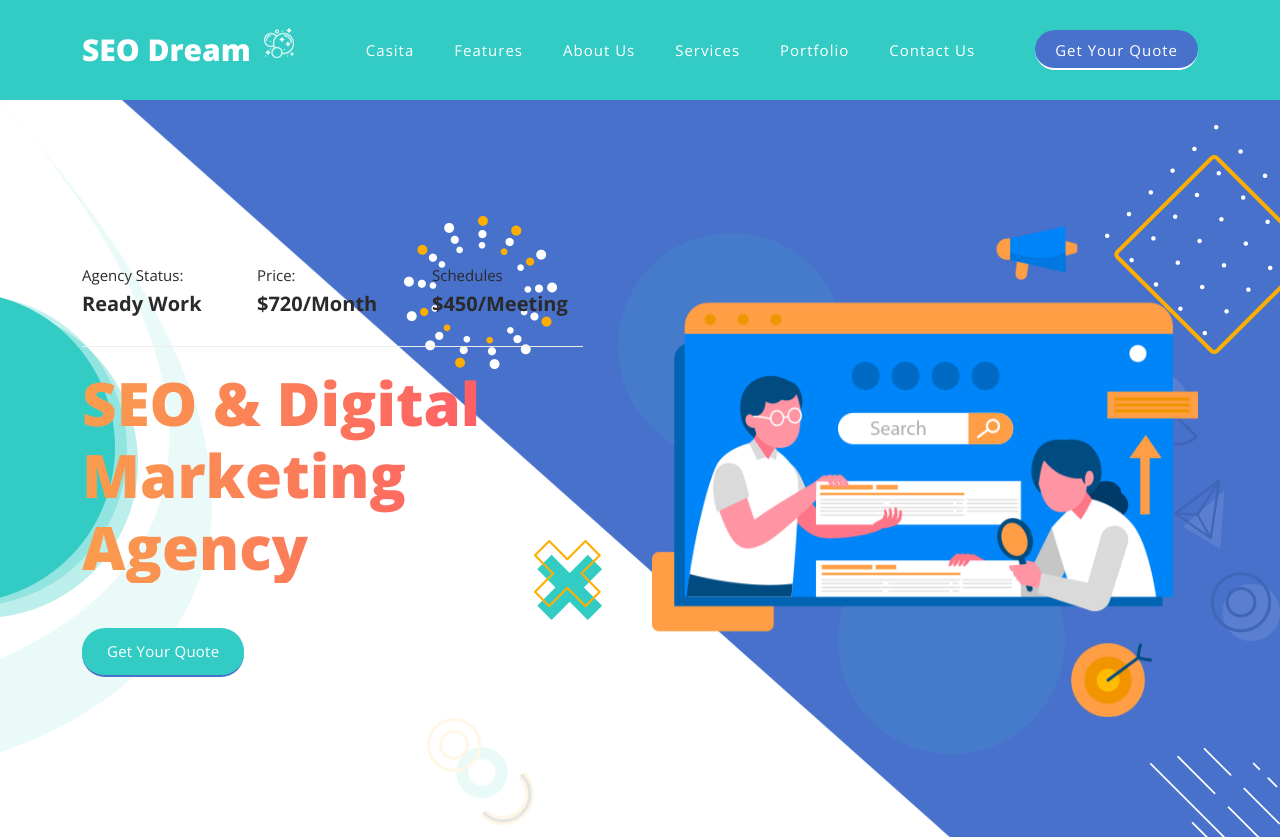
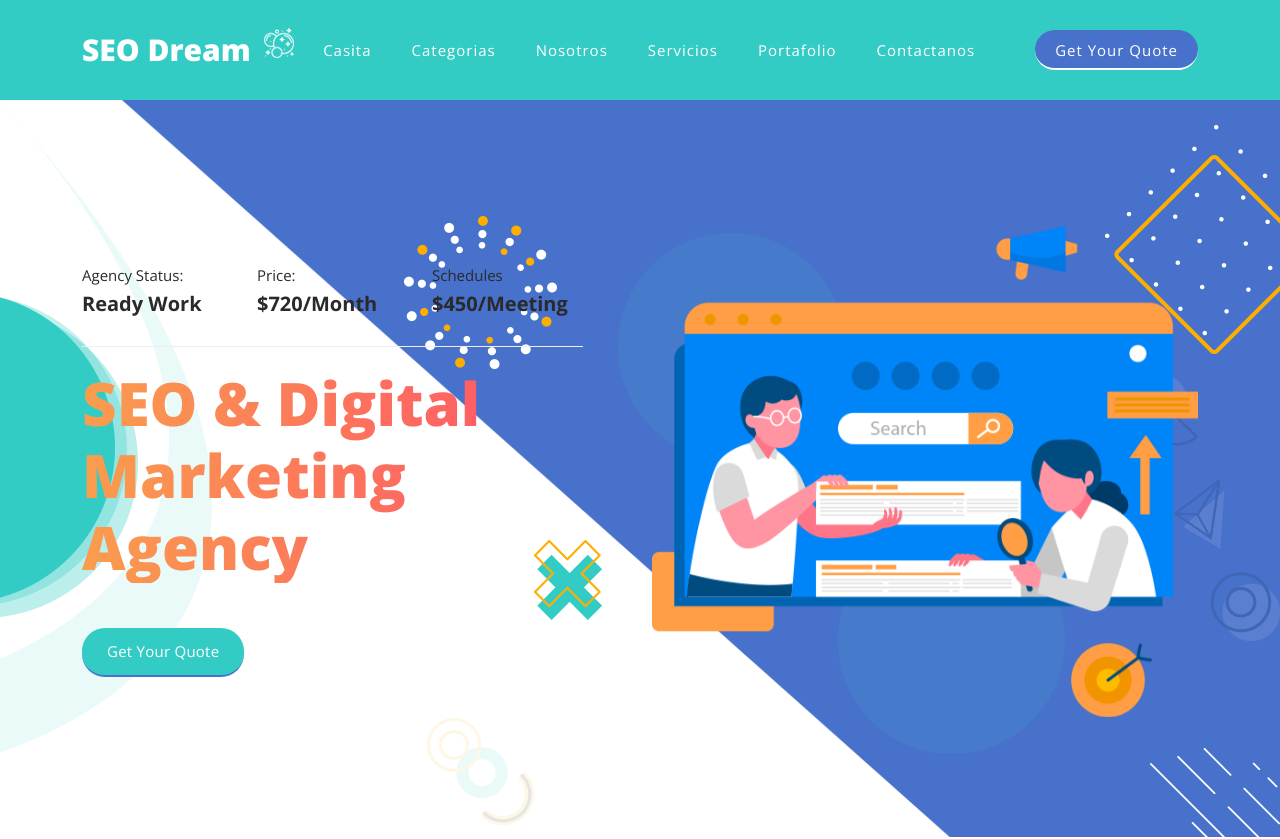
Before and after one commit to angelavaa/demo, a plain HTML site: page index.html in a window 1280 px wide. Shown: the top 839 px of the page. Drawn offline with nearby package versions, Linux system fonts and the light colour scheme.

Commit message:
Se cambio las selecciones

```diff
--- a/index.html
+++ b/index.html
@@ -61,11 +61,11 @@ https://templatemo.com/tm-563-seo-dream
             <!-- ***** Menu Start ***** -->
             <ul class="nav">
               <li class="scroll-to-section"><a href="#top" class="active">Casita</a></li>
-              <li class="scroll-to-section"><a href="#features">Features</a></li>
-              <li class="scroll-to-section"><a href="#about">About Us</a></li>
-              <li class="scroll-to-section"><a href="#services">Services</a></li>
-              <li class="scroll-to-section"><a href="#portfolio">Portfolio</a></li>
-              <li class="scroll-to-section"><a href="#contact">Contact Us</a></li>
+              <li class="scroll-to-section"><a href="#features">Categorias</a></li>
+              <li class="scroll-to-section"><a href="#about">Nosotros</a></li>
+              <li class="scroll-to-section"><a href="#services">Servicios</a></li>
+              <li class="scroll-to-section"><a href="#portfolio">Portafolio</a></li>
+              <li class="scroll-to-section"><a href="#contact">Contactanos</a></li>
               <li class="scroll-to-section"><div class="main-blue-button"><a href="#contact">Get Your Quote</a></div></li>
             </ul>
             <a class='menu-trigger'>
```
